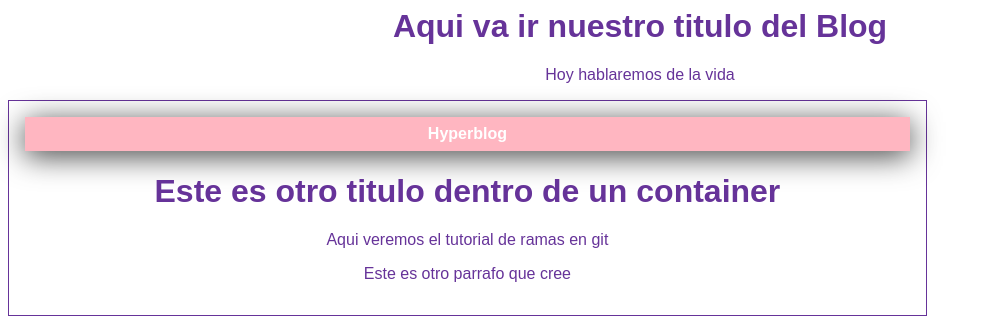
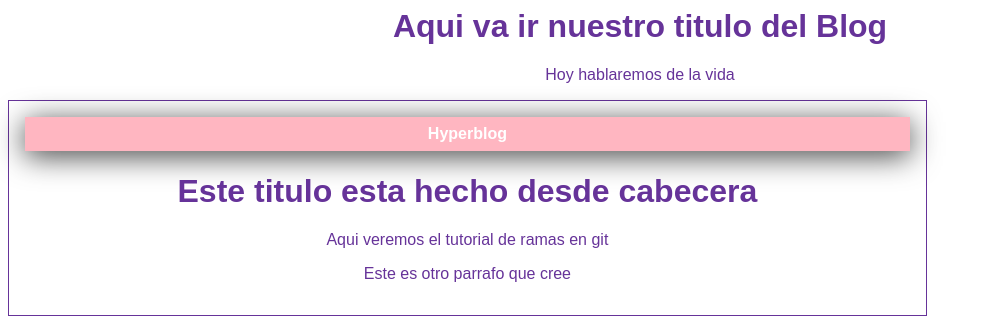
Before and after one commit to jordykan/HyperBlog, a plain HTML site: page blogpost.html in a window 1280 px wide. Shown: the whole page, without its empty margins (0-988 px from the left). Drawn offline with Linux system fonts and the light colour scheme.

Commit message:
Se cambio la cabecera

```diff
--- a/blogpost.html
+++ b/blogpost.html
@@ -10,8 +10,7 @@
         <div id="container">
             <div id="cabecera">Hyperblog</div>
             <div id="post">
-                <h1>Este es otro titulo dentro de un
-                    container
+                <h1>Este titulo esta hecho desde cabecera
                 </h1>
                 <p>Aqui veremos el tutorial de ramas en git</p>
                 <p>Este es otro parrafo que cree</p>
```
